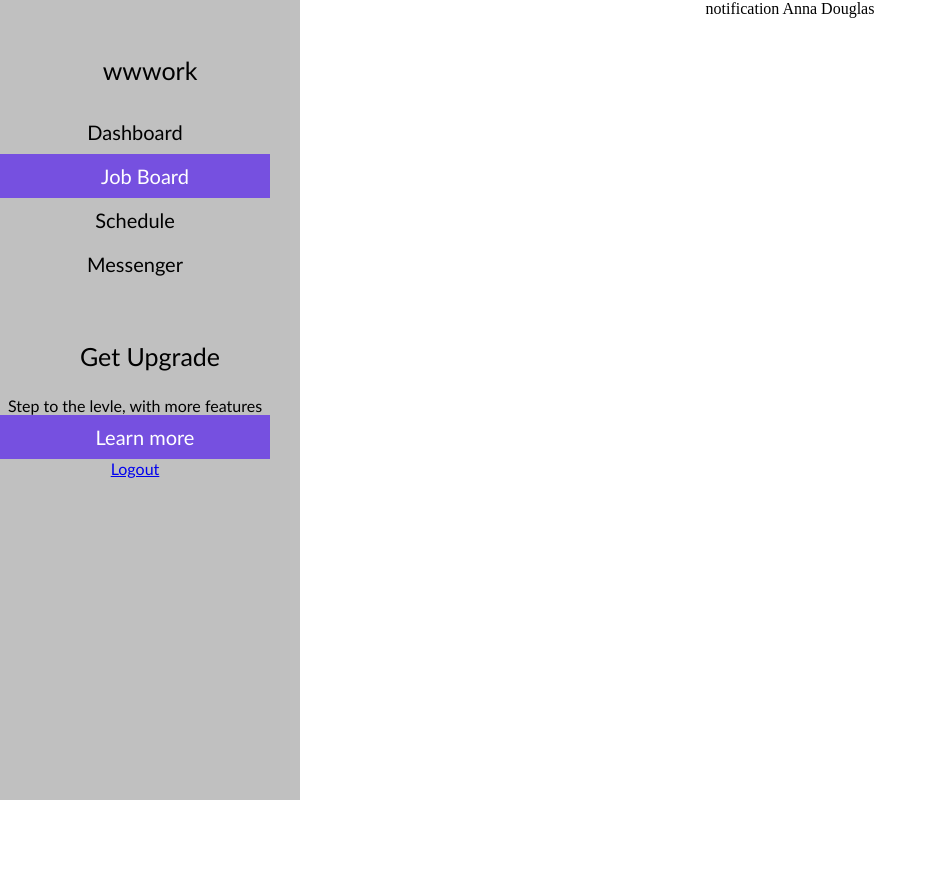
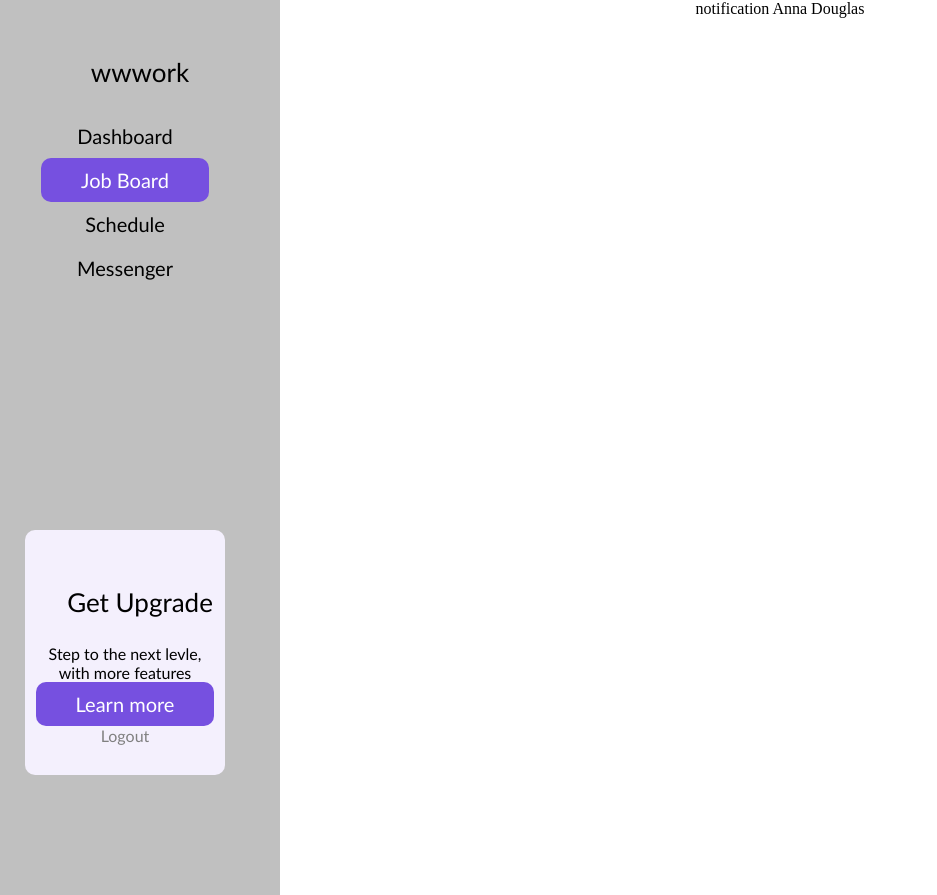
Before and after one commit to JuliusBTI/50-grupe-wwwork, a website: page index.html in a window 1280 px wide. Shown: the whole page, without its empty margins (0-937 px from the left). Before the commit the page ends 800 px from the top, so only its background shows below. Drawn offline with Linux system fonts and the light colour scheme.

Commit message:
Fix 0.1.2

```diff
--- a/css/aside.css
+++ b/css/aside.css
@@ -6,14 +6,10 @@ aside {
     background-color: silver;
 }
 
-.logo {
-    margin-left: 30px;
-}
-
 .main-nav {
     display: flex;
     flex-direction: column;
-    gap: 30px;
+    gap: 150px;
 }
 
 .nav-group {
@@ -22,9 +18,9 @@ aside {
 }
 
 .nav-group-title {
-    font-size: 25px;
+    font-size: 26px;
     margin-left: 30px;
-    ;
+
 }
 
 .nav-list {
@@ -37,10 +33,24 @@ aside {
     padding: 10px 40px;
     text-decoration: none;
     color: black;
+
 }
 
 .active {
     background-color: rgb(118, 80, 224);
     color: white;
-    padding-right:20px ;
+    margin: auto;
+    border-radius: 10px;
+
 }
+.fonas-2 {
+    background-color:rgb(244, 240, 253);
+    margin: 90px 25px ;
+    border-radius: 10px;
+    padding:30px 10px  ;
+}
+
+.logout {
+    text-decoration: none;
+    color: gray;
+}
--- a/css/main.css
+++ b/css/main.css
@@ -3,7 +3,7 @@
 }
 body {
   display: grid;
-  grid-template-columns: 300px 1fr;
+  grid-template-columns: 280px 1fr;
   margin: 0;
   min-height: 100vh;
   text-align: center;
@@ -14,8 +14,3 @@ aside {
   font-family: 'Gill Sans', 'Gill Sans MT', Calibri, 'Trebuchet MS',
       sans-serif;
 }
-
-main {
-  background-color: white;
-
-}
--- a/index.html
+++ b/index.html
@@ -24,17 +24,17 @@
                     <a class="link" href="#">Messenger</a>
                 </div>
             </div>
-            <div>
+            <div class="fonas-2">
                 <p class="nav-group-title">Get Upgrade</p>
-                <div>
-                    <a>Step to the levle, with more features</a>
+                    <a>Step to the next levle, <br>with more features</a>
             <div class="nav-group">
                 <div class="nav-list">
                     <a class="link active" href="#">Learn more</a>
                     <div class="nav-list">
-                        <a href="#">Logout</a>
+            </div>
                 </div>
-            </div>
+                        <a class="logout" href=#">Logout</a>
+                </div>
         </nav>
     </aside>
     <main>
```
